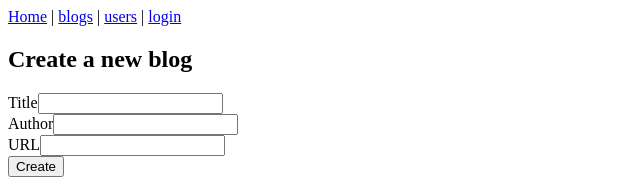
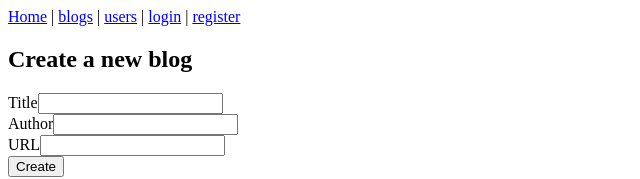
Before and after one commit to gerardoRmrz/nextjs, a Next.js app: page /blogs/new in a window 1280 px wide. Shown: the top 179 px of the page, without its empty margins (0-640 px from the left). Built offline with nearby package versions, Linux system fonts and the light colour scheme; no server answers.

Commit message:
Registration page added

```diff
--- a/app/components/NavBar.tsx
+++ b/app/components/NavBar.tsx
@@ -30,6 +30,8 @@ const NavBar = () => {
       ) : (
         <>
           <Link href="/login">login</Link>
+          {" | "}
+          <Link href="/register">register</Link>
         </>
       )}
     </nav>
```
